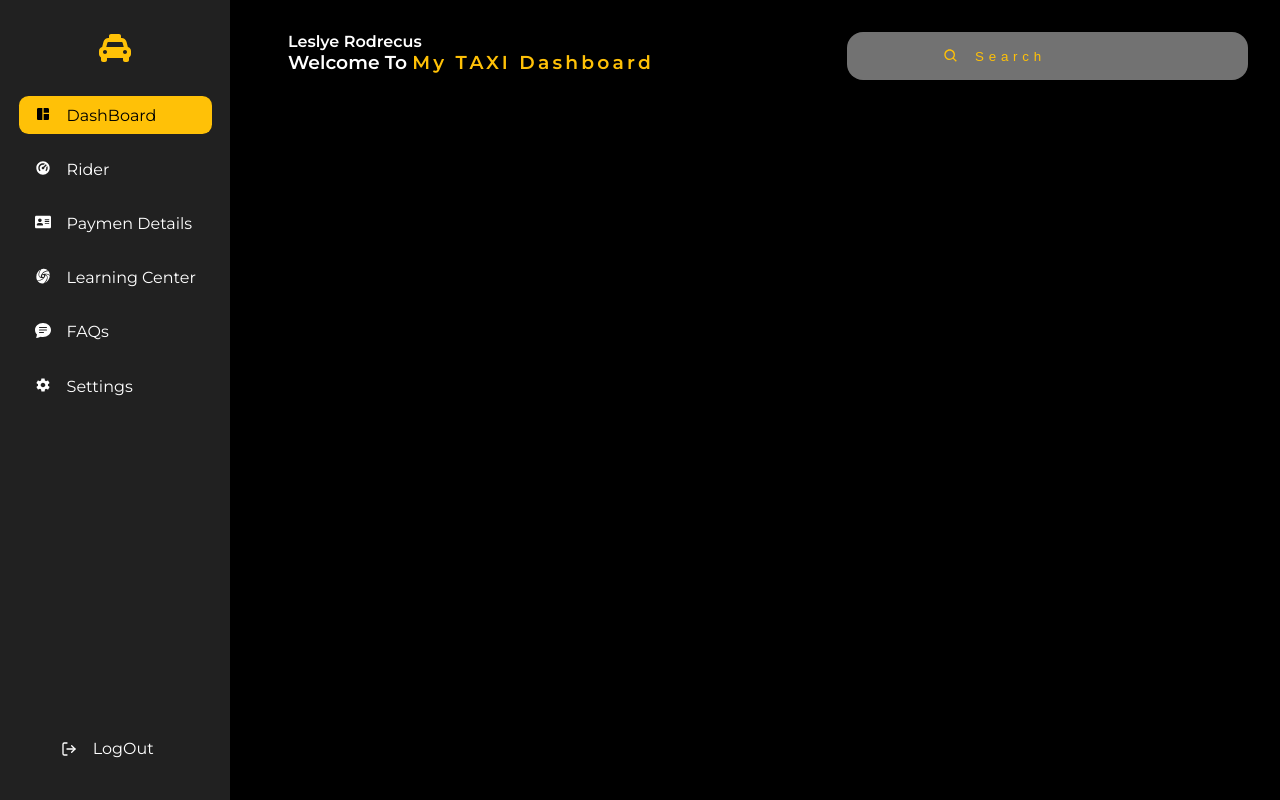
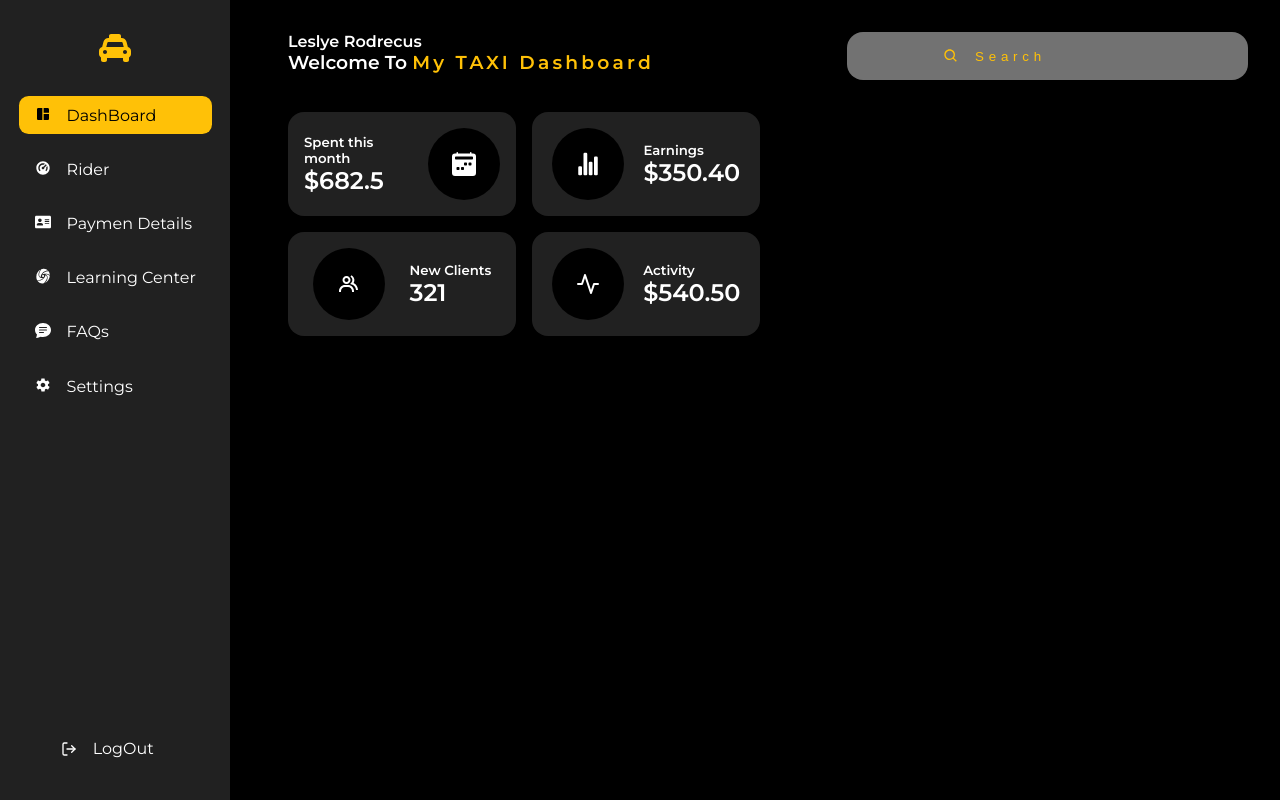
Before and after one commit to liar88828/tutorial-react-prime, a React (Create React App) app: page / in a window 1280 px wide. Built offline with nearby package versions, Linux system fonts and the light colour scheme.

Commit message:
make reusable

```diff
--- a/src/components/Analytic.jsx
+++ b/src/components/Analytic.jsx
@@ -1,8 +1,104 @@
 import React from 'react';
+import styled from "styled-components";
+import {cardStyles} from "./Reusable"
+import {BsFillCalendar2WeekFill} from "react-icons/bs";
+import {IoStatsChart} from "react-icons/io5";
+import {BiGroup} from "react-icons/bi";
+import {FiActivity} from "react-icons/fi";
 
-function Analytic(props) {
+const Section = styled.section`
+  display: grid;
+  grid-template-columns: repeat(2, 1fr);
+  gap: 1rem;
+
+  .analytic {
+    ${cardStyles};
+    padding: 1rem;
+    display: flex;
+    justify-content: space-evenly;
+    align-items: center;
+    gap: 1rem;
+    transition: 0.5s ease-in-out;
+
+    &:hover {
+      background-color: #ffc107;
+      color: black;
+
+      svg {
+        color: white;
+      }
+    }
+
+
+    .logo {
+      background-color: black;
+      border-radius: 3rem;
+      display: flex;
+      justify-content: center;
+      align-items: center;
+      padding: 1.5rem;
+
+      svg {
+        font-size: 1.5rem;
+      }
+    }
+  }
+
+
+
+
+
+`
+
+function Analytic() {
 	return (
-			<div>Analytic</div>
+
+			<Section>
+				<div className="analytic">
+
+					<div className="content">
+						<h5>Spent this month</h5>
+						<h2>$682.5</h2>
+					</div>
+					<div className="logo">
+						<BsFillCalendar2WeekFill/>
+					</div>
+				</div>
+				<div className="analytic">
+					<div className="logo">
+						<IoStatsChart/>
+
+					</div>
+					<div className="content">
+						<h5>Earnings</h5>
+						<h2>$350.40</h2>
+					</div>
+
+				</div>
+				<div className="analytic">
+					<div className="logo">
+						<BiGroup/>
+					</div>
+					<div className="content">
+						<h5>New Clients</h5>
+						<h2>321</h2>
+					</div>
+
+
+				</div>
+				<div className="analytic">
+					<div className="logo"><FiActivity/></div>
+					<div className="content">
+						<h5>Activity</h5>
+						<h2>$540.50</h2>
+					</div>
+
+
+				</div>
+
+
+			</Section>
+
 	);
 }
 
--- a/src/components/DashBoard.jsx
+++ b/src/components/DashBoard.jsx
@@ -30,9 +30,33 @@
 
 
 const Section = styled.section`
-	margin-left:20vw;
-	padding:2rem;
-	height: 100%;
+  margin-left: 20vw;
+  padding: 2rem;
+  height: 100%;
+
+  .grid {
+    display: flex;
+    flex-direction: column;
+    height: 100%;
+    gap: 1rem;
+    margin-top: 2rem;
+
+    .row__one {
+      display: grid;
+      grid-template-columns: repeat(2, 1fr);
+      height: 50%;
+      gap: 1rem;
+    }
+
+    .row__two {
+      display: grid;
+      grid-template-columns: repeat(3, 1fr);
+      height: 50%;
+      gap: 1rem;
+    }
+
+
+  }
 
 
 `
--- a/src/components/Reusable.jsx
+++ b/src/components/Reusable.jsx
@@ -0,0 +1,7 @@
+import {css} from 'styled-components'
+export const cardStyles = css `
+  padding: 1rem 2rem 3rem 2rem;
+  border-radius: 1rem;
+  background-color: #212121;
+	color:white;
+`
```
